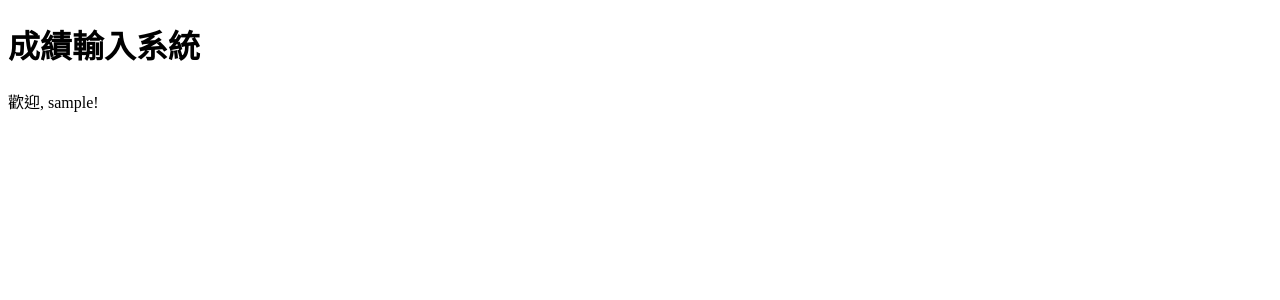
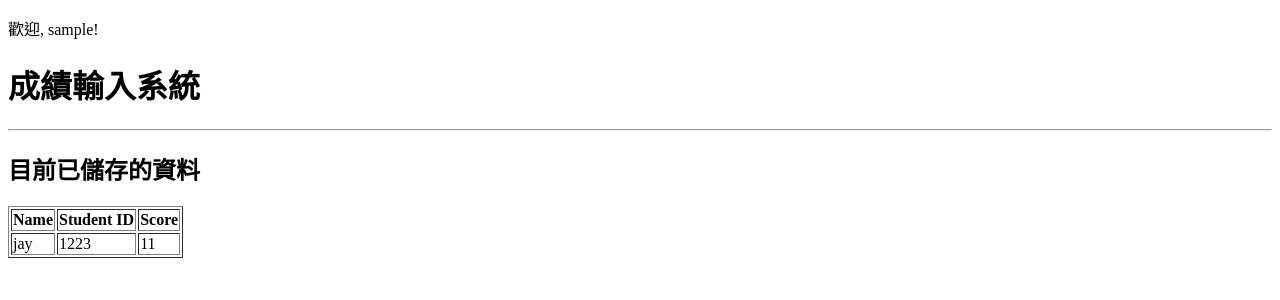
Before and after one commit to leotsai940914/114-1-Department-Computer-Network-and-Programming-, a Flask app: page /grades in a window 1280 px wide. Shown: the top 300 px of the page. Run offline with Flask 3, Linux system fonts and the light colour scheme; the visitor is signed in with stand-in values (Sample User, id 1); data comes from the database, SQL or seed files in the repository.

Commit message:
更新grades.html

```diff
--- a/HW7_Flask/templates/grades.html
+++ b/HW7_Flask/templates/grades.html
@@ -5,8 +5,29 @@
     <title>成績系統</title>
 </head>
 <body>
+    <p>歡迎, {{ username }}!</p>
     <h1>成績輸入系統</h1>
-    <p>歡迎, {{ username }}!</p>
 
-</body>
+    <hr>
+
+    <h2>目前已儲存的資料</h2>
+    <table border="1"> <thead>
+            <tr>
+                <th>Name</th>
+                <th>Student ID</th>
+                <th>Score</th>
+            </tr>
+        </thead>
+        <tbody>
+            {% for grade in grades_list %}
+            <tr>
+                <td>{{ grade[0] }}</td>
+                <td>{{ grade[1] }}</td>
+                <td>{{ grade[2] }}</td>
+            </tr>
+            {% endfor %}
+        </tbody>
+    </table>
+
+    </body>
 </html>
```
